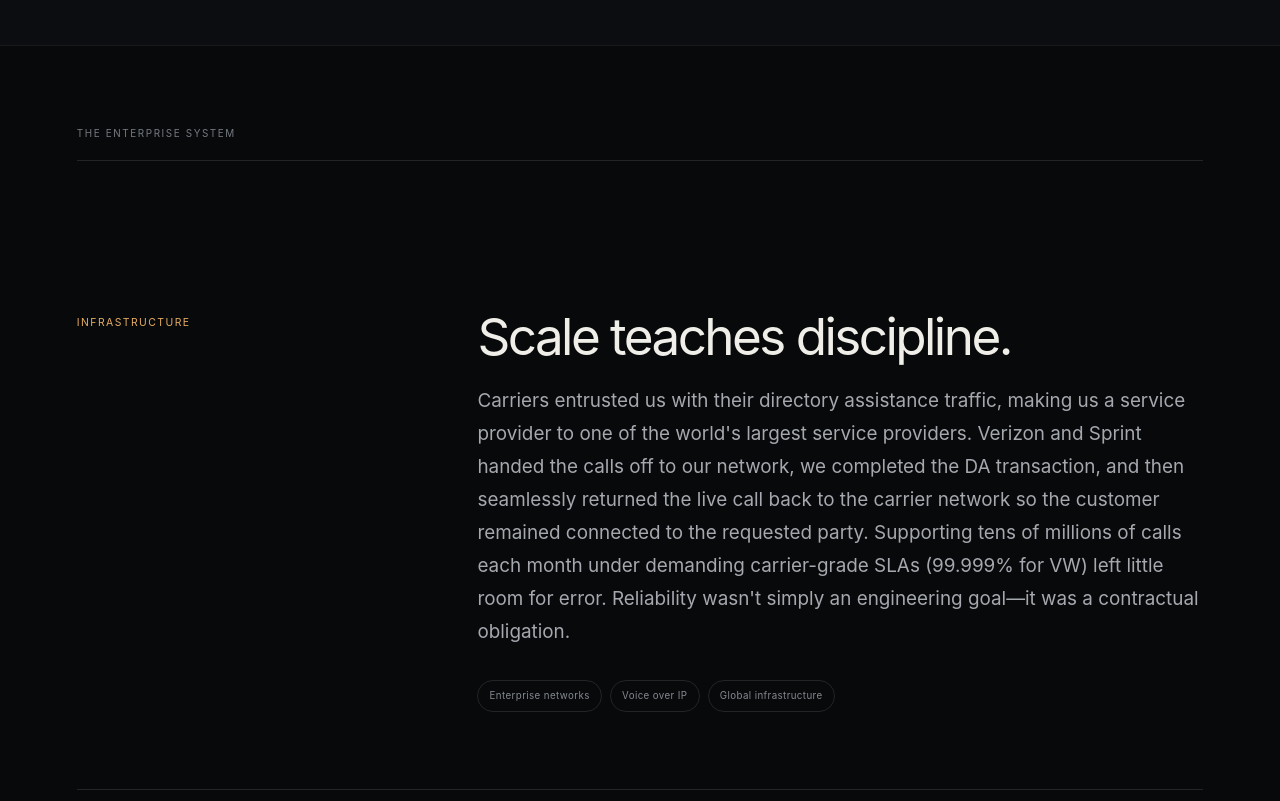
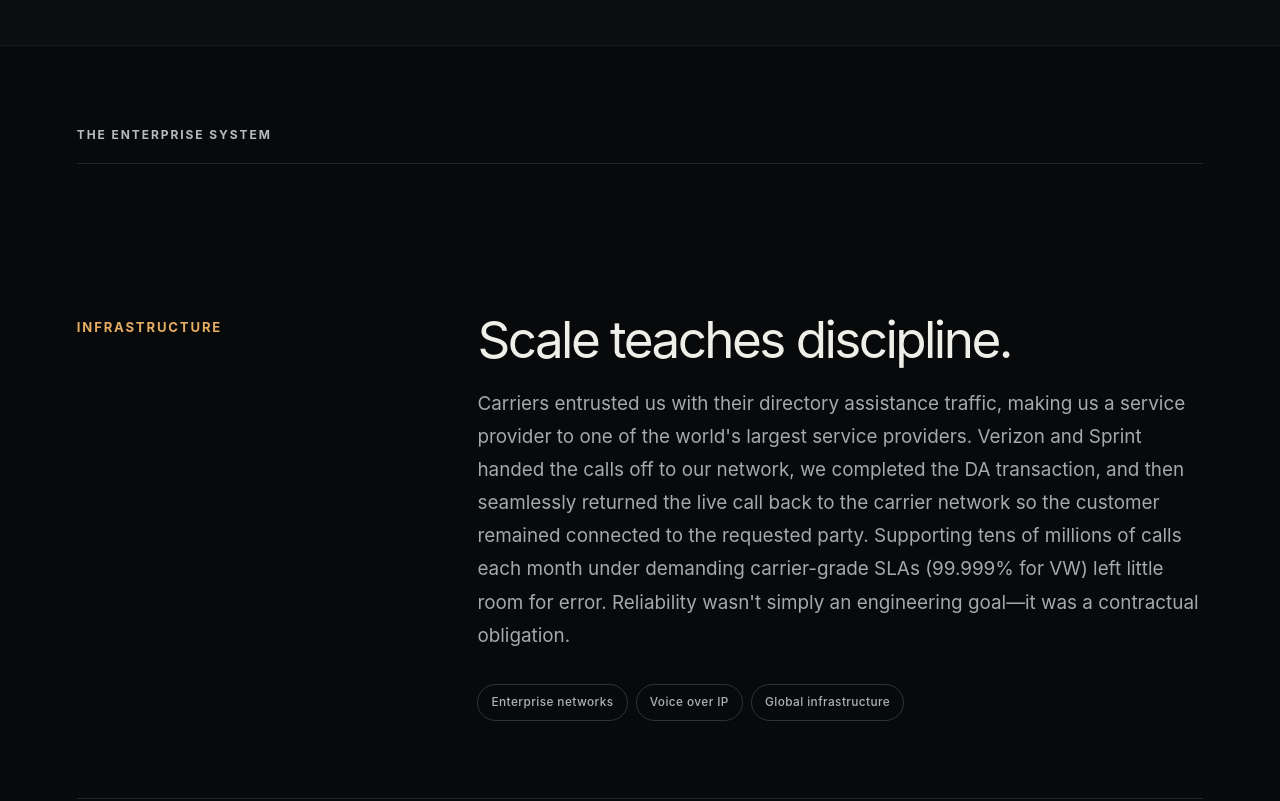
Before and after one commit to ThePalantir/troystone_dev_website, a Next.js app: page / in a window 1280 px wide. Shown: the part 2740-3541 px from the top of the page. Built offline with nearby package versions, Linux system fonts and the light colour scheme.

Commit message:
Finalize homepage interactions and capability content

```diff
--- a/app/globals.css
+++ b/app/globals.css
@@ -58,11 +58,10 @@ h1 em, .contact h2 em { color: #afb2b7; font-family: Georgia, "Times New Roman",
 .timeline-heading h2, .philosophy h2, .systems-intro h2 { margin: 0; font-size: clamp(2.7rem, 5vw, 5.5rem); line-height: 1; letter-spacing: -.055em; font-weight: 450; }
 .timeline-heading > p, .systems-intro > p { max-width: 380px; margin: 0 0 .5rem; color: #8d9299; font-size: .95rem; line-height: 1.7; }
 .timeline-shell { margin-top: clamp(4rem, 7vw, 7rem); scroll-margin-top: 96px; }
-.timeline-track { width: 100%; overflow-x: auto; cursor: grab; touch-action: pan-y; overscroll-behavior-x: contain; scrollbar-width: thin; scrollbar-color: #4b4f55 transparent; }
-.timeline-track:active { cursor: grabbing; }
+.timeline-track { width: 100%; overflow-x: auto; overscroll-behavior-x: contain; scroll-snap-type: x proximity; scrollbar-width: thin; scrollbar-color: #4b4f55 transparent; }
 .timeline-rail { position: relative; display: grid; grid-template-columns: repeat(6, minmax(150px, 1fr)); min-width: 940px; padding: 0 0 1rem; }
 .timeline-line { position: absolute; top: 44px; left: 5%; right: 5%; height: 1px; background: linear-gradient(90deg, #3f454b, var(--blue), var(--amber)); }
-.timeline-node { position: relative; z-index: 1; min-width: 150px; padding: 0 .5rem; display: grid; justify-items: center; color: #6f747b; background: transparent; border: 0; cursor: pointer; text-align: center; }
+.timeline-node { position: relative; z-index: 1; min-width: 150px; padding: 0 .5rem; display: grid; justify-items: center; color: #6f747b; background: transparent; border: 0; cursor: pointer; text-align: center; scroll-snap-align: center; }
 .node-year { height: 28px; font-size: .62rem; letter-spacing: .1em; text-transform: uppercase; }
 .node-dot { width: 11px; height: 11px; margin: 10px 0 17px; border-radius: 50%; border: 2px solid #1b1e22; background: #535860; box-shadow: 0 0 0 4px #0b0d10; transition: all .25s ease; }
 .node-label { font-size: .7rem; letter-spacing: .04em; white-space: nowrap; transition: color .25s ease; }
@@ -72,14 +71,15 @@ h1 em, .contact h2 em { color: #afb2b7; font-family: Georgia, "Times New Roman",
 .timeline-detail p { margin: 0; color: #c8c9c9; font-size: clamp(1.05rem, 1.8vw, 1.35rem); line-height: 1.55; }
 
 .chapters { padding-top: 5rem; }
+.chapters .section-kicker { color: #b7bac0; font-size: .75rem; font-weight: 700; }
 .chapter { display: grid; grid-template-columns: .6fr 1.4fr; gap: 7vw; padding: clamp(3rem, 6vw, 6rem) 0; border-bottom: 1px solid var(--line); }
 .chapter:first-of-type { border-top: 1px solid var(--line); }
-.chapter-meta { display: flex; gap: 2rem; color: #72777e; font-size: .65rem; text-transform: uppercase; letter-spacing: .14em; }
+.chapter-meta { display: flex; gap: 2rem; color: #9da1a8; font-size: .82rem; font-weight: 700; text-transform: uppercase; letter-spacing: .14em; }
 .chapter-meta span:first-child { color: var(--amber); }
 .chapter-copy h3 { margin: -.25rem 0 1.4rem; font-size: clamp(2rem, 4vw, 4rem); font-weight: 440; line-height: 1; letter-spacing: -.05em; }
 .chapter-copy > p { max-width: 760px; margin: 0; color: #a5a9af; font-size: clamp(1rem, 1.5vw, 1.18rem); line-height: 1.75; }
 .tag-row { display: flex; flex-wrap: wrap; gap: .5rem; margin-top: 2rem; }
-.tag-row span { padding: .48rem .7rem; border: 1px solid var(--line); border-radius: 999px; color: #858a91; font-size: .61rem; letter-spacing: .04em; }
+.tag-row span { padding: .56rem .82rem; border: 1px solid rgba(255,255,255,.16); border-radius: 999px; color: #aeb1b6; font-size: .74rem; font-weight: 550; letter-spacing: .035em; }
 
 .philosophy { width: 100%; max-width: none; background: #e8e4da; color: #101214; padding-inline: max(clamp(1.25rem, 6vw, 7rem), calc((100vw - 1440px)/2 + 7rem)); }
 .philosophy .section-kicker { border-color: rgba(0,0,0,.17); color: #6d6d68; }
@@ -90,7 +90,9 @@ h1 em, .contact h2 em { color: #afb2b7; font-family: Georgia, "Times New Roman",
 .diagram-grid { position: absolute; inset: 0; background-image: linear-gradient(rgba(0,0,0,.08) 1px, transparent 1px), linear-gradient(90deg, rgba(0,0,0,.08) 1px, transparent 1px); background-size: 48px 48px; mask-image: radial-gradient(circle, #000, transparent 80%); }
 .diagram-core { position: absolute; z-index: 3; left: 50%; top: 50%; translate: -50% -50%; width: 135px; aspect-ratio: 1; display: grid; place-items: center; text-align: center; border-radius: 50%; background: #14181d; color: #eeeae0; font-size: .75rem; letter-spacing: .05em; box-shadow: 0 22px 60px rgba(0,0,0,.25), 0 0 0 12px rgba(20,24,29,.08); }
 .diagram-core::after { content: ""; position: absolute; inset: -30px; border: 1px solid rgba(20,24,29,.2); border-radius: 50%; }
-.diagram-node { position: absolute; z-index: 2; padding: .55rem .7rem; border: 1px solid rgba(0,0,0,.18); background: rgba(232,228,218,.7); backdrop-filter: blur(8px); font-size: .61rem; text-transform: uppercase; letter-spacing: .08em; }
+.diagram-node { position: absolute; z-index: 2; padding: .55rem .7rem; border: 1px solid rgba(0,0,0,.18); background: rgba(232,228,218,.7); backdrop-filter: blur(8px); font-size: .61rem; text-transform: uppercase; letter-spacing: .08em; animation: diagram-drift 7s ease-in-out infinite alternate; }
+.diagram-node:nth-of-type(2) { animation-duration: 8.5s; animation-delay: -2s; }.diagram-node:nth-of-type(3) { animation-duration: 6.5s; animation-delay: -4s; }.diagram-node:nth-of-type(4) { animation-duration: 9s; animation-delay: -1s; }.diagram-node:nth-of-type(5) { animation-duration: 7.5s; animation-delay: -5s; }.diagram-node:nth-of-type(6) { animation-duration: 8s; animation-delay: -3s; }
+@keyframes diagram-drift { 0% { transform: translate3d(-5px, -3px, 0); } 50% { transform: translate3d(5px, 2px, 0); } 100% { transform: translate3d(-2px, 6px, 0); } }
 .node-a { left: 7%; top: 17%; }.node-b { right: 7%; top: 19%; }.node-c { left: 8%; bottom: 16%; }.node-d { right: 7%; bottom: 14%; }.node-e { left: 50%; top: 7%; translate: -50% 0; }.node-f { left: 50%; bottom: 5%; translate: -50% 0; white-space: nowrap; }
 .diagram-path { position: absolute; inset: 20%; border: 1px solid rgba(39,91,146,.35); border-radius: 50%; transform: rotate(35deg); }
 .path-b { inset: 28% 10%; border-color: rgba(158,99,34,.4); transform: rotate(-35deg); }
--- a/app/page.tsx
+++ b/app/page.tsx
@@ -4,6 +4,7 @@ import { Header } from "@/components/Header";
 import { Reveal } from "@/components/Reveal";
 import { SystemDiagram } from "@/components/SystemDiagram";
 import { Timeline } from "@/components/Timeline";
+import { capabilityCards } from "@/data/capabilityCards";
 
 const chapters = [
   {
@@ -80,11 +81,11 @@ const chapters = [
   },
 ];
 
-const systems = [
-  { icon: Workflow, eyebrow: "Operating system", title: "Employee lifecycle orchestration", challenge: "Identity, licensing, access, and communication often fracture across teams and tools.", architecture: "Entra + Microsoft Graph + Power Platform + governed approvals", outcome: "A consistent, auditable path from first request through every lifecycle change." },
-  { icon: Network, eyebrow: "Decision system", title: "Executive signal, not dashboard noise", challenge: "Leaders need the few operational signals that change a decision—not another destination to monitor.", architecture: "Connected source data + normalization + exception-led reporting", outcome: "Clearer operational visibility with less manual reconciliation and reporting effort." },
-  { icon: Braces, eyebrow: "Intelligent system", title: "Agentic production workflows", challenge: "AI pilots fail when they are disconnected from real permissions, business rules, and review.", architecture: "Specialized agents + trusted tools + human checkpoints + observability", outcome: "AI that can do bounded, useful work inside an accountable production process." },
-];
+const capabilityIcons: Record<string, typeof Workflow> = {
+  "operating-system": Workflow,
+  "decision-system": Network,
+  "intelligent-system": Braces,
+};
 
 const principles = [
   {
@@ -101,15 +102,15 @@ const principles = [
     ],
   },
   {
-    title: "Automate with judgment",
+    title: "Automate with judgment.",
     copy: [
-      "Use machines for consistency and scale. Keep humans ‘in-the-loop’ for judgment, exceptions, accountability, and care.",
+      "Deterministic automation should remain the default. Agentic AI belongs where it delivers capabilities that rules alone cannot. Preserve human oversight for high-impact decisions, exceptions, accountability, and care.",
     ],
   },
 ];
 
 export default function Home() {
-  const jsonLd = { "@context": "https://schema.org", "@type": "Person", name: "Troy Stone", url: "https://troystone.dev", jobTitle: "Enterprise Systems Architect", sameAs: ["https://www.linkedin.com/in/troystone", "https://github.com/ThePalantir"], knowsAbout: ["Enterprise Architecture", "Power Platform", "Microsoft Graph", "Automation", "Agentic AI"] };
+  const jsonLd = { "@context": "https://schema.org", "@type": "Person", name: "Troy Stone", url: "https://troystone.dev", jobTitle: "Enterprise Systems Architect", sameAs: ["https://www.linkedin.com/in/troystone"], knowsAbout: ["Enterprise Architecture", "Power Platform", "Microsoft Graph", "Automation", "Agentic AI"] };
   return <>
     <a className="skip-link" href="#main">Skip to content</a><Header />
     <main id="main">
@@ -185,19 +186,19 @@ export default function Home() {
 
       <section className="manifesto section" aria-labelledby="mission-title"><Reveal className="section-kicker"><span>Mission</span></Reveal><Reveal><h2 id="mission-title" className="display-copy">Technology changes.<br /><span>Building what lasts does not.</span></h2></Reveal><div className="manifesto-grid"><Reveal className="manifesto-lead"><p>The tools are new. The hard parts are familiar.</p></Reveal><Reveal className="manifesto-body" delay={0.08}><p>Understand the organization. Turn complexity into clarity. Design around real-world constraints. Build reliable, maintainable systems that evolve with the business.</p><p>Those principles have remained constant, even as the technologies and responsibilities have changed.</p></Reveal></div></section>
 
-      <section className="timeline-section section" id="story" aria-labelledby="timeline-title"><Reveal className="section-kicker"><span>A continuous practice</span></Reveal><Reveal className="timeline-heading"><div><p className="eyebrow">Thirty years of early adoption and adaptation, turning emerging technologies into practical business solutions.</p><h2 id="timeline-title">Every era builds<br />on the one before it.</h2></div><p>Drag, scroll, or select an era. The technology evolves; the architectural principles compound.</p></Reveal><Reveal><Timeline /></Reveal></section>
+      <section className="timeline-section section" id="story" aria-labelledby="timeline-title"><Reveal className="section-kicker"><span>A continuous practice</span></Reveal><Reveal className="timeline-heading"><div><p className="eyebrow">Thirty years of early adoption and adaptation, turning emerging technologies into practical business solutions.</p><h2 id="timeline-title">Every era builds<br />on the one before it.</h2></div><p>Select an era to see how each generation of technology shaped the systems, decisions, and disciplines that followed.</p></Reveal><Reveal><Timeline /></Reveal></section>
 
       <section className="chapters section" aria-labelledby="chapters-title"><Reveal className="section-kicker"><span>The enterprise system</span></Reveal><h2 id="chapters-title" className="sr-only">Six connected layers of enterprise technology</h2>{chapters.map((chapter) => <Reveal className="chapter" key={chapter.index}><div className="chapter-meta"><span>{chapter.era}</span></div><div className="chapter-copy"><h3>{chapter.title}</h3><p>{chapter.copy}</p><div className="tag-row">{chapter.tags.map((tag) => <span key={tag}>{tag}</span>)}</div></div></Reveal>)}</section>
 
       <section className="philosophy section" id="perspective" aria-labelledby="philosophy-title"><Reveal className="section-kicker"><span>Technology philosophy</span></Reveal><div className="philosophy-grid"><Reveal><p className="eyebrow">The practical AI thesis</p><h2 id="philosophy-title">Intelligence is a layer—not an application or a model.<br />The system is the product.</h2><p className="philosophy-copy">A useful AI system knows what information it can access, which actions it is authorized to take, when a person must make the decision, and how every action becomes observable. Intelligence without guardrails is risk. Intelligence without auditability is difficult to trust. The model matters. The surrounding architecture matters more.</p></Reveal><Reveal delay={0.1}><SystemDiagram /></Reveal></div><div className="principles">{principles.map((principle, i) => <Reveal className="principle" delay={i * 0.06} key={principle.title}><h3>{principle.title}</h3>{principle.copy.map((paragraph) => <p key={paragraph}>{paragraph}</p>)}</Reveal>)}</div></section>
 
-      <section className="systems section" id="systems" aria-labelledby="systems-title"><Reveal className="section-kicker"><span>Selected systems</span></Reveal><Reveal className="systems-intro"><div><p className="eyebrow">Architecture in practice</p><h2 id="systems-title">The work behind<br />the interface.</h2></div><p>Representative system patterns from enterprise automation and applied AI. Each starts with an operating problem—not a technology shopping list.</p></Reveal><div className="system-cards">{systems.map((system, i) => { const Icon = system.icon; return <Reveal className="system-card" delay={i * 0.08} key={system.title}><div className="card-top"><Icon size={20} /></div><p className="eyebrow">{system.eyebrow}</p><h3>{system.title}</h3><dl><div><dt>Challenge</dt><dd>{system.challenge}</dd></div><div><dt>Architecture</dt><dd>{system.architecture}</dd></div><div><dt>Outcome</dt><dd>{system.outcome}</dd></div></dl></Reveal>; })}</div></section>
+      <section className="systems section" id="systems" aria-labelledby="systems-title"><Reveal className="section-kicker"><span>Selected systems</span></Reveal><Reveal className="systems-intro"><div><p className="eyebrow">Architecture in practice</p><h2 id="systems-title">The work behind<br />the interface.</h2></div><p>These representative system patterns reflect a consistent philosophy: understand the operating problem, design the architecture, then select the technology that best fits the need.</p></Reveal><div className="system-cards">{capabilityCards.map((card, i) => { const Icon = capabilityIcons[card.id] ?? Braces; return <Reveal className="system-card" delay={i * 0.08} key={card.id}><div className="card-top"><Icon size={20} /></div><p className="eyebrow">{card.category}</p><h3>{card.title}</h3><dl><div><dt>Challenge</dt><dd>{card.challenge}</dd></div><div><dt>Architecture</dt><dd>{card.architecture}</dd></div><div><dt>Outcome</dt><dd>{card.outcome}</dd></div></dl></Reveal>; })}</div></section>
 
-      <section className="evidence section" aria-labelledby="evidence-title"><Reveal className="section-kicker"><span>Evidence of practice</span></Reveal><div className="evidence-grid"><Reveal className="quote-block"><ShieldCheck size={26} /><blockquote id="evidence-title">“Technology exists to enable business.”</blockquote><p>That principle appears repeatedly in recommendations from the people Troy has led: high standards, loyalty to the team, and an insistence that technology earn its place through outcomes.</p><cite>Leadership recommendation, public LinkedIn profile</cite></Reveal><Reveal className="now-block" delay={0.1}><p className="eyebrow">Now / 2026</p><h3>Testing the edge.<br />Keeping what works.</h3><p>Current focus: production agent workflows, AI-assisted software delivery, enterprise voice systems, and the governance required to connect them safely to real organizations.</p><div className="now-links"><a href="https://www.linkedin.com/in/troystone" target="_blank" rel="noreferrer">LinkedIn <ArrowUpRight size={15} /></a><a href="https://github.com/ThePalantir" target="_blank" rel="noreferrer">GitHub <ArrowUpRight size={15} /></a></div></Reveal></div></section>
+      <section className="evidence section" aria-labelledby="evidence-title"><Reveal className="section-kicker"><span>Evidence of practice</span></Reveal><div className="evidence-grid"><Reveal className="quote-block"><ShieldCheck size={26} /><blockquote id="evidence-title">“Technology exists to enable business.”</blockquote><p>That principle appears repeatedly in recommendations from the people Troy has led: high standards, loyalty to the team, and an insistence that technology earn its place through outcomes.</p><cite>Leadership recommendation, public LinkedIn profile</cite></Reveal><Reveal className="now-block" delay={0.1}><p className="eyebrow">Now / 2026</p><h3>Testing the edge.<br />Keeping what works.</h3><p>Current focus: production agent workflows, AI-assisted software delivery, enterprise voice systems, and the governance required to connect them safely to real organizations.</p><div className="now-links"><a href="https://www.linkedin.com/in/troystone" target="_blank" rel="noreferrer">LinkedIn <ArrowUpRight size={15} /></a></div></Reveal></div></section>
 
       <section className="contact section" id="contact" aria-labelledby="contact-title"><Reveal><p className="eyebrow"><span className="status-dot" /> Open to consequential problems</p><h2 id="contact-title">Let’s make the complex<br /><em>useful.</em></h2><p>If you are modernizing a critical system, connecting AI to real operations, or trying to see the architecture hidden inside a difficult problem, I would like to hear about it.</p><a className="button button-primary contact-button" href="https://www.linkedin.com/in/troystone" target="_blank" rel="noreferrer">Start a conversation <ArrowUpRight size={17} /></a></Reveal></section>
     </main>
-    <footer><a className="wordmark" href="#top" aria-label="Troy Stone, back to top"><Image className="brand-mark" src="/ts-initials.png" alt="" width={64} height={48} /></a><p>Enterprise architecture · Automation · Intelligent systems</p><div><a href="https://www.linkedin.com/in/troystone" aria-label="LinkedIn">in</a><a href="https://github.com/ThePalantir" aria-label="GitHub">gh</a></div></footer>
+    <footer><a className="wordmark" href="#top" aria-label="Troy Stone, back to top"><Image className="brand-mark" src="/ts-initials.png" alt="" width={64} height={48} /></a><p>Enterprise architecture · Automation · Intelligent systems</p><div><a href="https://www.linkedin.com/in/troystone" aria-label="LinkedIn">in</a></div></footer>
     <script type="application/ld+json" dangerouslySetInnerHTML={{ __html: JSON.stringify(jsonLd).replace(/</g, "\\u003c") }} />
   </>;
 }
--- /dev/null
+++ b/data/capabilityCards.ts
@@ -0,0 +1,41 @@
+export interface CapabilityCard {
+  id: string;
+  category: string;
+  title: string;
+  challenge: string;
+  architecture: string;
+  outcome: string;
+}
+
+export const capabilityCards: CapabilityCard[] = [
+  {
+    id: "operating-system",
+    category: "Operating System",
+    title: "Employee lifecycle orchestration",
+    challenge:
+      "Employee lifecycle processes often fragment across identities, applications, approvals, and business teams.",
+    architecture:
+      "Microsoft Entra + Microsoft Graph + Power Platform + governed workflows + automation.",
+    outcome: "One trusted system from hire to retire.",
+  },
+  {
+    id: "decision-system",
+    category: "Decision System",
+    title: "Executive signal, not dashboard noise",
+    challenge:
+      "Leaders need the few operational signals that change decisions—not another dashboard to monitor.",
+    architecture:
+      "Connected operational data + normalization + exception-driven intelligence.",
+    outcome: "Less reporting. Better decisions.",
+  },
+  {
+    id: "intelligent-system",
+    category: "Intelligent System",
+    title: "Agentic production workflows",
+    challenge:
+      "AI fails when it operates outside business rules, permissions, guardrails, and accountability.",
+    architecture:
+      "Specialized agents + trusted tools + human judgment + guardrails + observability.",
+    outcome: "Useful intelligence inside accountable systems.",
+  },
+];
```
Also changed, not shown: components/Timeline.tsx (+2 -28 lines).
